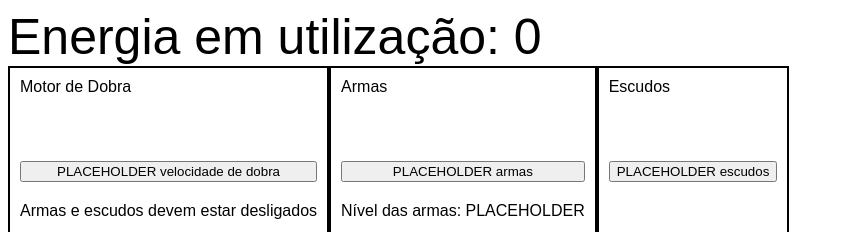
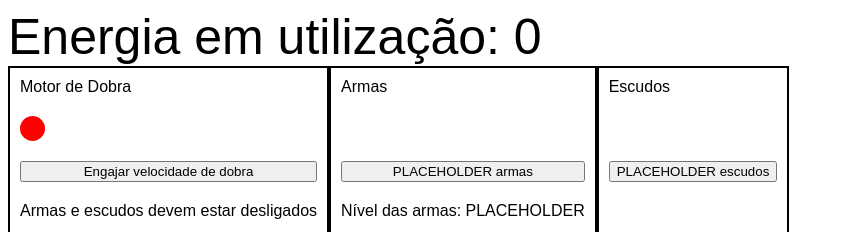
Before and after one commit to tryber/enterprise-bridge-panel, a React (Create React App) app: page / in a window 1280 px wide. Shown: the top 232 px of the page, without its empty margins (0-844 px from the left). Built offline with nearby package versions, Linux system fonts and the light colour scheme; the HTML template or start-up script is replaced by a standard one.

Commit message:
Add Warp Drive behaviour

```diff
--- a/src/components/EnterpriseContext.js
+++ b/src/components/EnterpriseContext.js
@@ -4,9 +4,27 @@ const EnterpriseContext = createContext();
 
 const EnterpriseProvider = ({ children }) => {
   const [energyGauge, setEnergyGauge] = useState(0);
+  const [warpSpeed, setWarpSpeed] = useState(false);
+
+  const engageWarpSpeed = () => {
+    if (weaponsEnabled || shieldsOnline || energyGauge > 2) return undefined;
+
+    setWarpSpeed(true);
+    setEnergyGauge(2);
+  };
+
+  const disengageWarpSpeed = () => {
+    if (!warpSpeed) return undefined;
+
+    setWarpSpeed(false);
+    setEnergyGauge(energyGauge - 2);
+  };
 
   const context = {
     energyGauge,
+    warpSpeed,
+    engageWarpSpeed,
+    disengageWarpSpeed,
   };
 
   return (
--- a/src/components/WarpDrive.js
+++ b/src/components/WarpDrive.js
@@ -1,14 +1,19 @@
-import React from 'react';
+import React, { useContext } from 'react';
+import { EnterpriseContext } from './EnterpriseContext.js';
 
 import './Panel.css';
 
 export default function WarpDrive() {
+  const { warpSpeed, engageWarpSpeed, disengageWarpSpeed } = useContext(
+    EnterpriseContext,
+  );
+
   return (
     <div className="panel">
       <span>Motor de Dobra</span>
-      <div className={`alert-light`} />
-        <button onClick={() => alert('clicou')}>
-        {`PLACEHOLDER`} velocidade de dobra
+      <div className={`alert-light ${warpSpeed ? 'green-light' : 'red-light'}`} />
+      <button onClick={warpSpeed ? disengageWarpSpeed : engageWarpSpeed}>
+        {`${warpSpeed ? 'Desengajar' : 'Engajar'}`} velocidade de dobra
       </button>
       <span>Armas e escudos devem estar desligados</span>
     </div>
```
